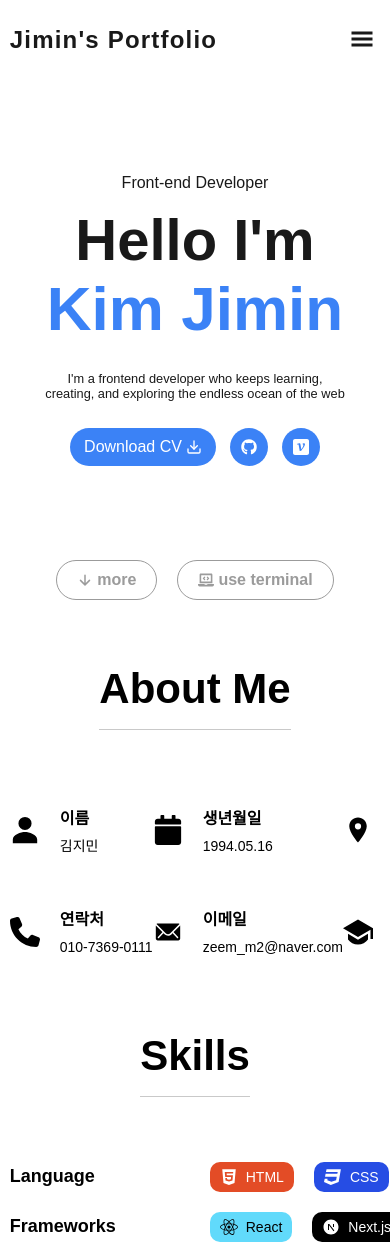
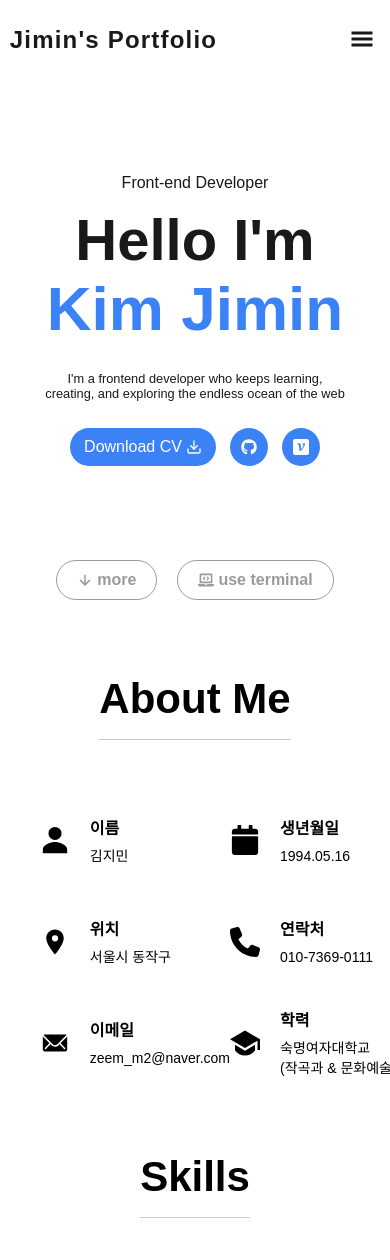
Before and after one commit to wlals4264/bluemin-portfolio, a Next.js app: page / in a window 390 px wide. Shown: the top 1260 px of the page. Built offline with nearby package versions, Linux system fonts and the light colour scheme; a web font is replaced by a local one.

Commit message:
Design: AboutMe 섹션 반응형 추가

```diff
--- a/src/styles/components/AboutMe.scss
+++ b/src/styles/components/AboutMe.scss
@@ -1,5 +1,4 @@
 .about-me-container {
-  width: 100%;
   margin: 30px 0;
   scroll-margin-top: 62px;
 
@@ -42,3 +41,14 @@
     }
   }
 }
+
+// 태블릿 (~ 768px)
+@media (max-width: 768px) {
+  .about-me-container {
+    padding: 10px 30px;
+    .about-me-info {
+      grid-template-columns: repeat(2, 1fr);
+      grid-template-rows: repeat(3, 1fr);
+    }
+  }
+}
```
